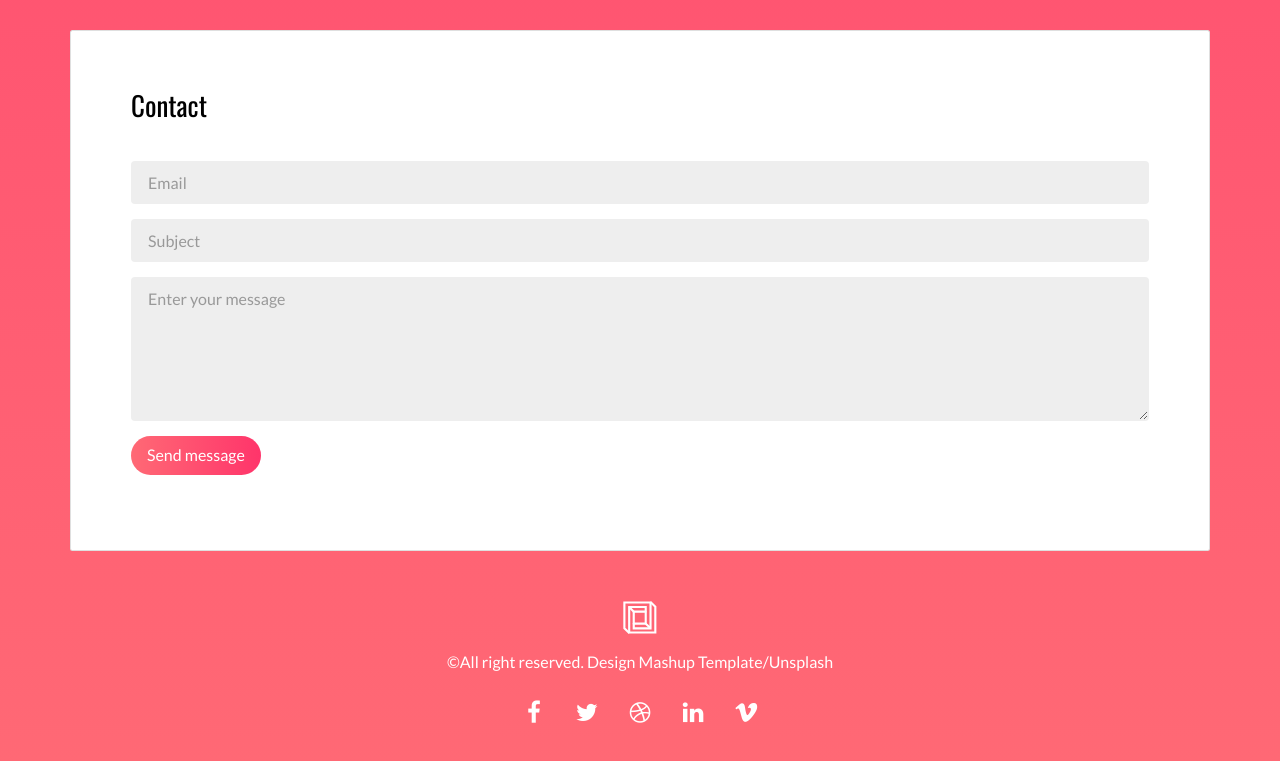
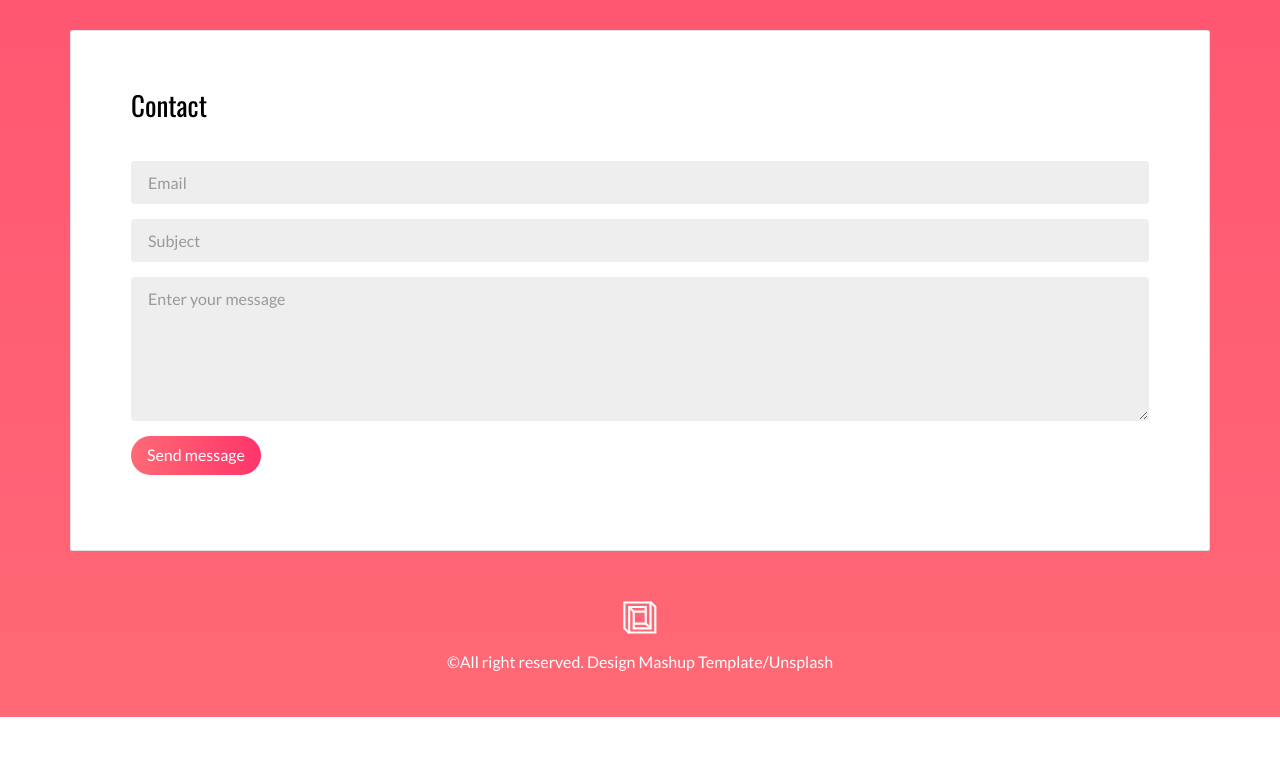
Before and after one commit to SaltYmgm/web, a plain HTML site: page index.html in a window 1280 px wide. Shown: the part 3397-4158 px from the top of the page. After the commit the page ends 4114 px from the top, so only its background shows below. Drawn offline with nearby package versions, Linux system fonts and the light colour scheme.

Commit message:
Update index.html

```diff
--- a/index.html
+++ b/index.html
@@ -242,23 +242,6 @@
         <p><img src="./assets/images/mashup-icon.svg" alt=""></p>
 
         <p>©All right reserved. Design <a href="http://www.mashup-template.com/" title="Create website with free html template">Mashup Template</a>/<a href="https://unsplash.com/" title="Beautiful Free Images">Unsplash</a></p>
-        <p>
-          <a class="fa-icon fa-icon-2x" href="https://facebook.com/" title="">
-            <i class="fa fa-facebook"></i>
-          </a>
-          <a class="fa-icon fa-icon-2x" href="https://twitter.com/" title="">
-            <i class="fa fa-twitter"></i>
-          </a>
-          <a class="fa-icon fa-icon-2x" href="https://dribbble.com/" title="">
-            <i class="fa fa-dribbble"></i>
-          </a>
-          <a class="fa-icon fa-icon-2x" href="https://www.linkedin.com/" title="">
-            <i class="fa fa-linkedin"></i>
-          </a>
-          <a class="fa-icon fa-icon-2x" href="https://vimeo.com/" title="">
-            <i class="fa fa-vimeo"></i>
-          </a>
-        </p>
       </div>
     </div>
   </div>
```
